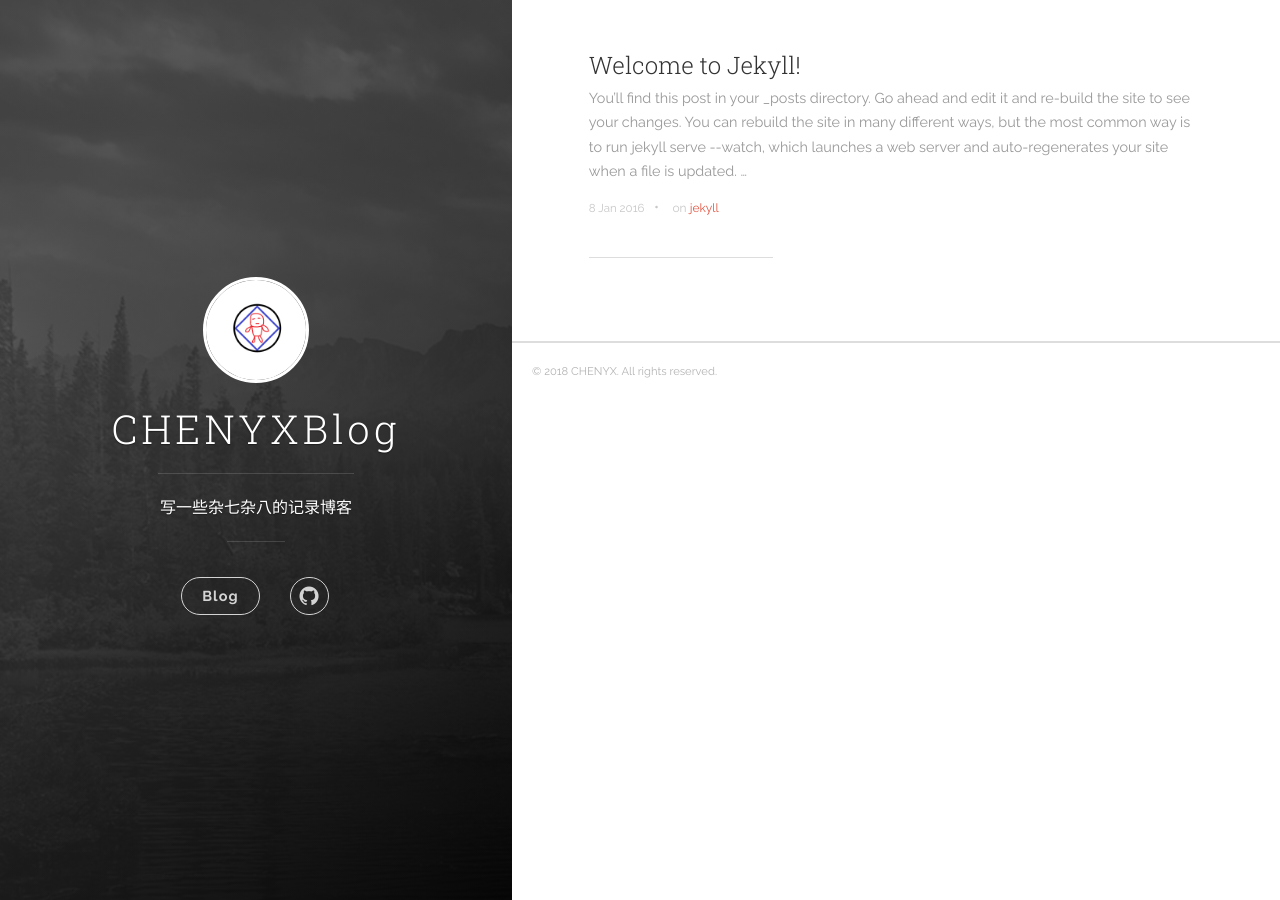
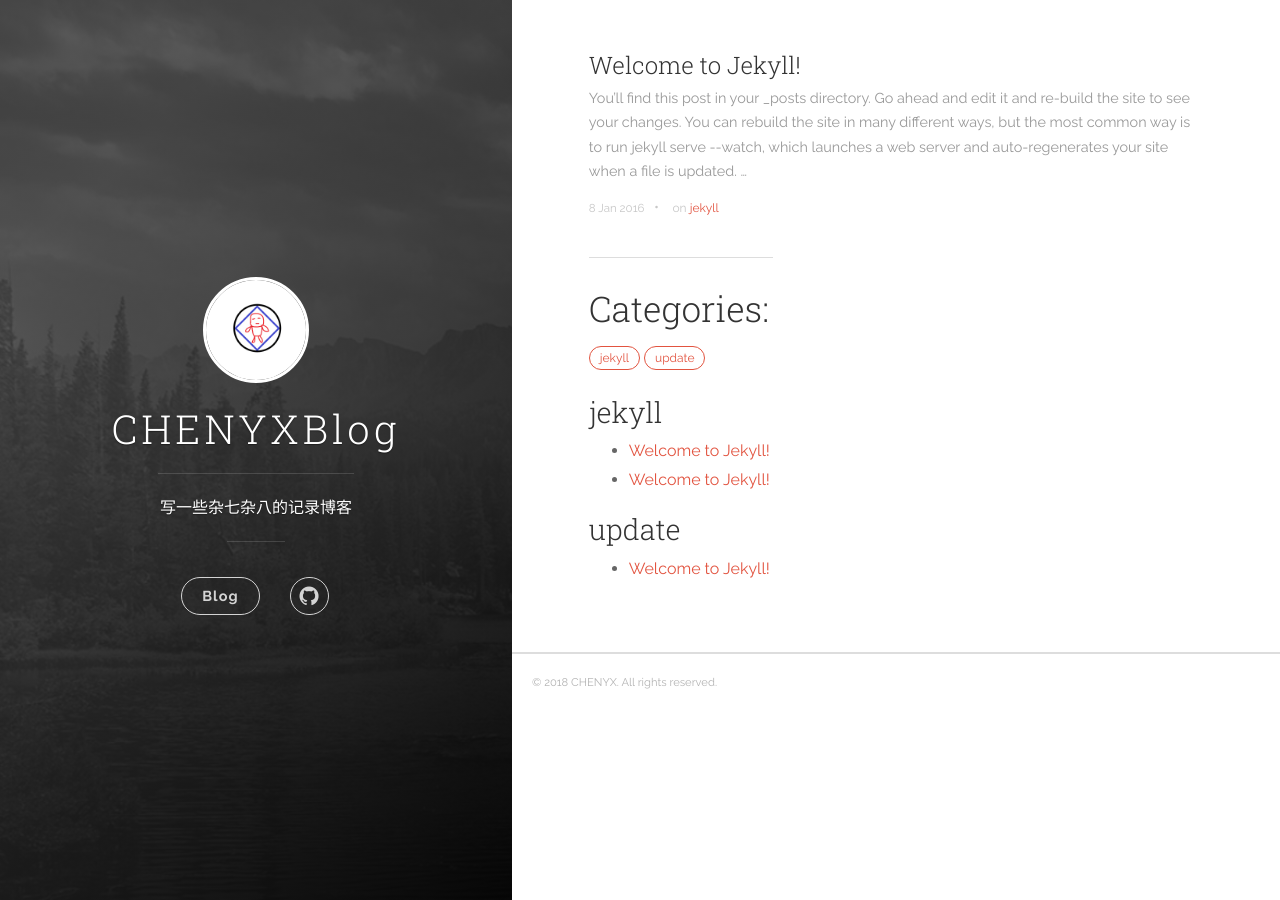
Before and after one commit to CHENYXGitHub/CHENYXBlog, a Jekyll site: the page built from index.html, in a window 1280 px wide. Built offline with Jekyll 4.4.1, drawn with Linux system fonts in a browser that asks for light colours; the list of posts is cut into pages by our own code.

Commit message:
2018年12月24日21:50:54

```diff
--- a/_sass/animate.scss
+++ b/_sass/animate.scss
@@ -1,28 +1,92 @@
-.animated{-webkit-animation-fill-mode:both;-moz-animation-fill-mode:both;-ms-animation-fill-mode:both;-o-animation-fill-mode:both;animation-fill-mode:both;-webkit-animation-duration:1s;-moz-animation-duration:1s;-ms-animation-duration:1s;-o-animation-duration:1s;animation-duration:1s;}.animated.hinge{-webkit-animation-duration:1s;-moz-animation-duration:1s;-ms-animation-duration:1s;-o-animation-duration:1s;animation-duration:1s;}@-webkit-keyframes flash {
-	0%, 50%, 100% {opacity: 1;}	25%, 75% {opacity: 0;}
-}
-
+/*@keyframes规则用于创建动画。在@keyframes中规定某项CSS样式，就能创建由当前样式逐渐改为新样式的动画效果*/
+/*animation-fill-mode：
+none：不改变默认行为。
+forwards：当动画完成后，保持最后一个属性值（在最后一个关键帧中定义)。
+backwards：在animation-delay所指定的一段时间内，在动画显示之前，应用开始属性值（在第一个关键帧中定义)。
+both：向前和向后填充模式都被应用*/
+/*animation-duration属性定义动画完成一个周期所需要的时间，以秒或毫秒记
+语法：animation-duration：time。其中time表示完成规定动画所花费的时间。默认值是0，意味着没有动画效果*/
+.animated{
+	-webkit-animation-fill-mode:both;
+	-moz-animation-fill-mode:both;
+	-ms-animation-fill-mode:both;
+	-o-animation-fill-mode:both;
+	animation-fill-mode:both;
+	-webkit-animation-duration:1s;
+	-moz-animation-duration:1s;
+	-ms-animation-duration:1s;
+	-o-animation-duration:1s;
+	animation-duration:1s;
+	}
+.animated.hinge{
+	-webkit-animation-duration:1s;
+	-moz-animation-duration:1s;
+	-ms-animation-duration:1s;
+	-o-animation-duration:1s;
+	animation-duration:1s;
+}
+/*opacity属性设置元素的不透明级别：
+value：规定不透明度。从0.0（完全透明）到1.0（完全不透明）
+inherit：应该从父元素继承opacity属性的值*/
+@-webkit-keyframes flash {
+	0%, 50%, 100% {opacity: 1;}
+	25%, 75% {opacity: 0;}
+}
+/*moz ：Firefox*/
 @-moz-keyframes flash {
 	0%, 50%, 100% {opacity: 1;}
 	25%, 75% {opacity: 0;}
 }
-
+/*Opera*/
 @-o-keyframes flash {
 	0%, 50%, 100% {opacity: 1;}
 	25%, 75% {opacity: 0;}
 }
-
+/*动画是使元素从一种样式逐渐变化为另一种样式的效果
+你可以改变任意多的样式，任意多的次数。
+用百分比来规定变化的时间，或用关键词"from"和"to"，
+等同于0%和100%。0%是动画的开始，100%是动画的完成。为了得到最佳的浏览器支持，你应该始终定义0%和100%选择器*/
 @keyframes flash {
 	0%, 50%, 100% {opacity: 1;}
 	25%, 75% {opacity: 0;}
 }
-
+/*当你在@keyframes中创建动画时，请把它捆绑到某个选择器，否则不会产生动画效果。
+通过规定至少以下两项CSS3动画属性，即可将动画绑定到选择器
+·规定动画的名称
+·规定动画的时长*/
+/*animation-name：属性为@keyframes动画规定名称
+语法：animation-name：keyframename|none。
+其中keyframename规定需要绑定到选择器的keyframe的名称。none规定无动画效果（可用来覆盖来自级联的动画)*/
 .flash {
 	-webkit-animation-name: flash;
 	-moz-animation-name: flash;
 	-o-animation-name: flash;
 	animation-name: flash;
 }
+/*webkit：Safari和Chrome*/
+/*transform：向元素应用2D或3D转换。该属性允许我们对元素进行旋转、缩放、移动或倾斜
+none：定义不进行转换
+matrix(n,n,n,n,n,n)：定义2D转换，使用六个值的矩阵
+matrix3d(n,n,n,n,n,n,n,n,n,n,n,n,n,n,n,n)：定义3D转换，使用16个值的4x4矩阵
+translate(x,y)：定义2D转换
+translate3d(x,y,z)：定义3D转换
+translateX(x)：定义转换，只是用X轴的值
+translateY(y)：定义转换，只是用y轴的值
+translateZ(z)：定义3D转换，只是用z轴的值
+scale(x,y)：定义2D缩放转换
+scale3d(x,y,z)：定义3D缩放转换
+scaleX(x)：通过设置X轴的值来定义缩放转换
+scaleY(y)：通过设置Y轴的值来定义缩放转换
+scaleZ(z)：通过设置Z轴的值来定义3D缩放转换
+rotate(angle)：定义2D旋转，在参数中规定角度
+rotate3d(x,y,z,angle)：定义3D旋转
+rotateX(angle)：定义沿着X轴的3D旋转
+rotateY(angle)：定义沿着Y轴的3D旋转
+rotateZ(angle)：定义沿着Z轴的3D旋转
+skew(x-angle,y-angle)：定义沿着x和y轴的2D倾斜转换
+skewX(angle)：定义沿着X轴的2D倾斜转换
+skewY(angle)：定义沿着y轴的2D倾斜转换
+perspective(n)：为3D转换元素定义透视视图*/
 @-webkit-keyframes shake {
 	0%, 100% {-webkit-transform: translateX(0);}
 	10%, 30%, 50%, 70%, 90% {-webkit-transform: translateX(-10px);}
@@ -120,6 +184,11 @@
 	-o-animation-name: tada;
 	animation-name: tada;
 }
+/*transform-origin：属性允许你改变被转换元素的位置。2D转换元素能够改变元素x和y轴。3D转换元素还能改变其z轴
+语法：transform-origin：x-axis y-axis z-axis
+x-axis：定义视图被置于x轴的何处。可能的值：left,center,right,length,%
+y-axis：定义视图被置于y轴的何处。可能的值：top,center,bottom,lenth,%
+z-axis：定义视图被置于z轴的何处。可能的值：length*/
 @-webkit-keyframes swing {
 	20%, 40%, 60%, 80%, 100% { -webkit-transform-origin: top center; }
 	20% { -webkit-transform: rotate(15deg); }
@@ -240,6 +309,13 @@
 	-o-animation-name: pulse;
 	animation-name: pulse;
 }
+/*animation-timing-function：规定动画的速度曲线。速度曲线定义动画从一套CSS样式变为另一套所用的时间
+linear：动画从头到尾的速度是相同的
+ease：默认。动画以低速开始，然后加快，在结束前变慢
+ease-in：动画以低速开始
+ease-in：动画以低速结束
+ease-in-out：动画以低速开始和结束
+cubic-bezier(n,n,n,n)：在cubic-bezier函数中自己的值。可能的值是从0到1的数值*/
 @-webkit-keyframes flip {
 	0% {
 		-webkit-transform: perspective(400px) translateZ(0) rotateY(0) scale(1);
@@ -328,7 +404,8 @@
 		animation-timing-function: ease-in;
 	}
 }
-
+/*backface-visibility属性定义当元素不面对屏幕时是否可见
+visible：背面是可见的。hidden：背面是不可见的*/
 .animated.flip {
 	-webkit-backface-visibility: visible !important;
 	-webkit-animation-name: flip;
--- a/index.html
+++ b/index.html
@@ -43,7 +43,6 @@ robots: noindex
       {% endif %}
     {% endfor %}
   </ol>
-
   <hr class="post-list__divider ">
   {% comment %}paginator.previous_page上一页页码或nil(如果上一页不存在)。paginator.next_page下一页页码或nil(如果下一页不存在){% endcomment %}
   {% if paginator.previous_page or paginator.next_page %}
@@ -51,3 +50,30 @@ robots: noindex
       {% include pagination.html %}
   {% endif %}
 </div>
+
+<h2>Categories:</h2>
+<div class="categories">
+{% for catitem in site.categories  %}
+  <a href="#{{ catitem[0] }}">{{  catitem[0] }}</a>
+{% endfor %}
+</div>
+
+<!-- iterate through all categories on the site -->
+{% for catitem in site.categories %}
+<!-- for each tag, create an anchor by using the tag name as an id -->
+<div id="{{ catitem[0] }}">
+  <h3> {{ catitem[0] }} </h3>  <!-- for create a heading -->
+
+  <ul> <!-- create the list of posts -->
+    <!-- iterate through all the posts on the site -->
+    {% for post in site.posts %}
+      <!-- list only those which contain the current tag -->
+      {% if post.categories contains catitem[0] %}
+          <li>
+            <a href="{{ post.url | prepend: site.baseurl }}">{{ post.title }}</a>
+          </li>
+      {% endif %}
+    {% endfor %}
+  </ul>
+</div>
+{% endfor %}
```
